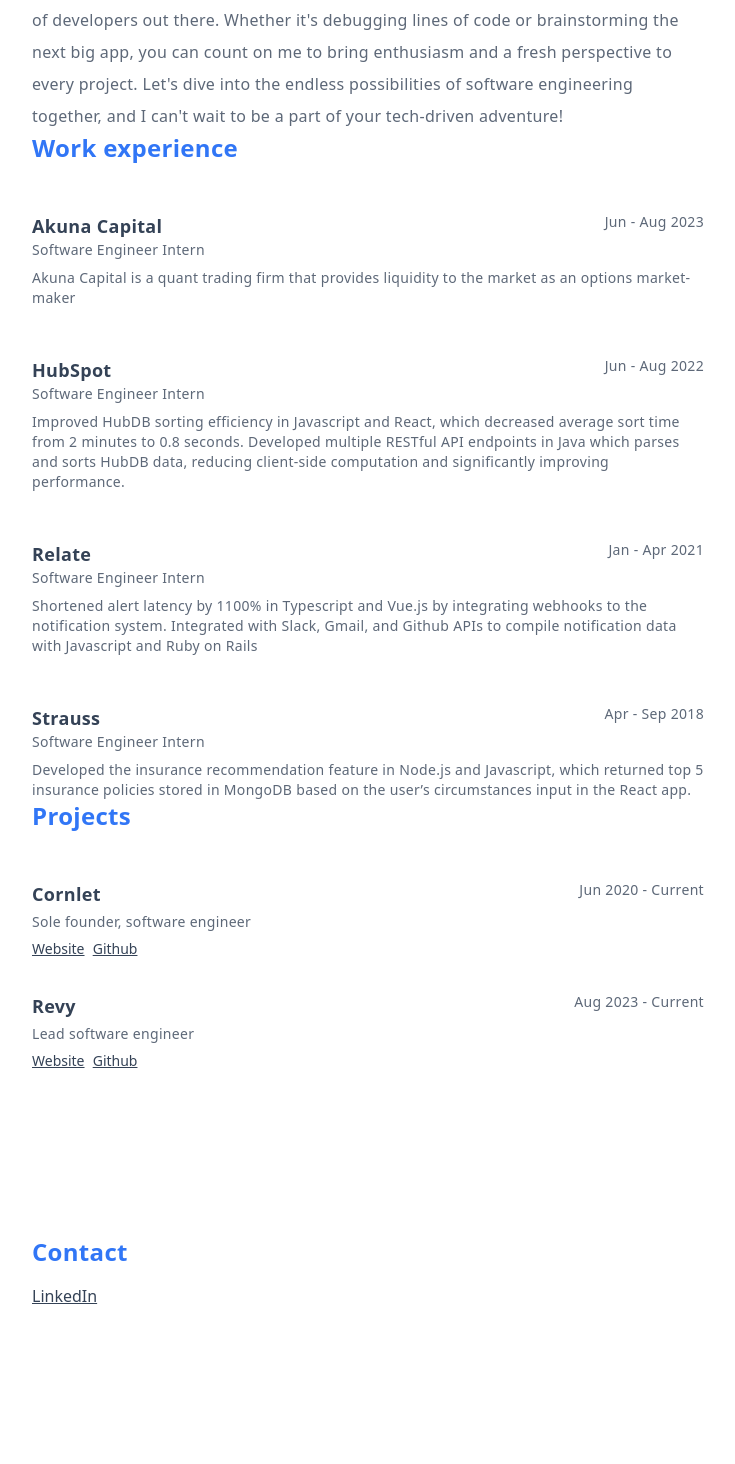
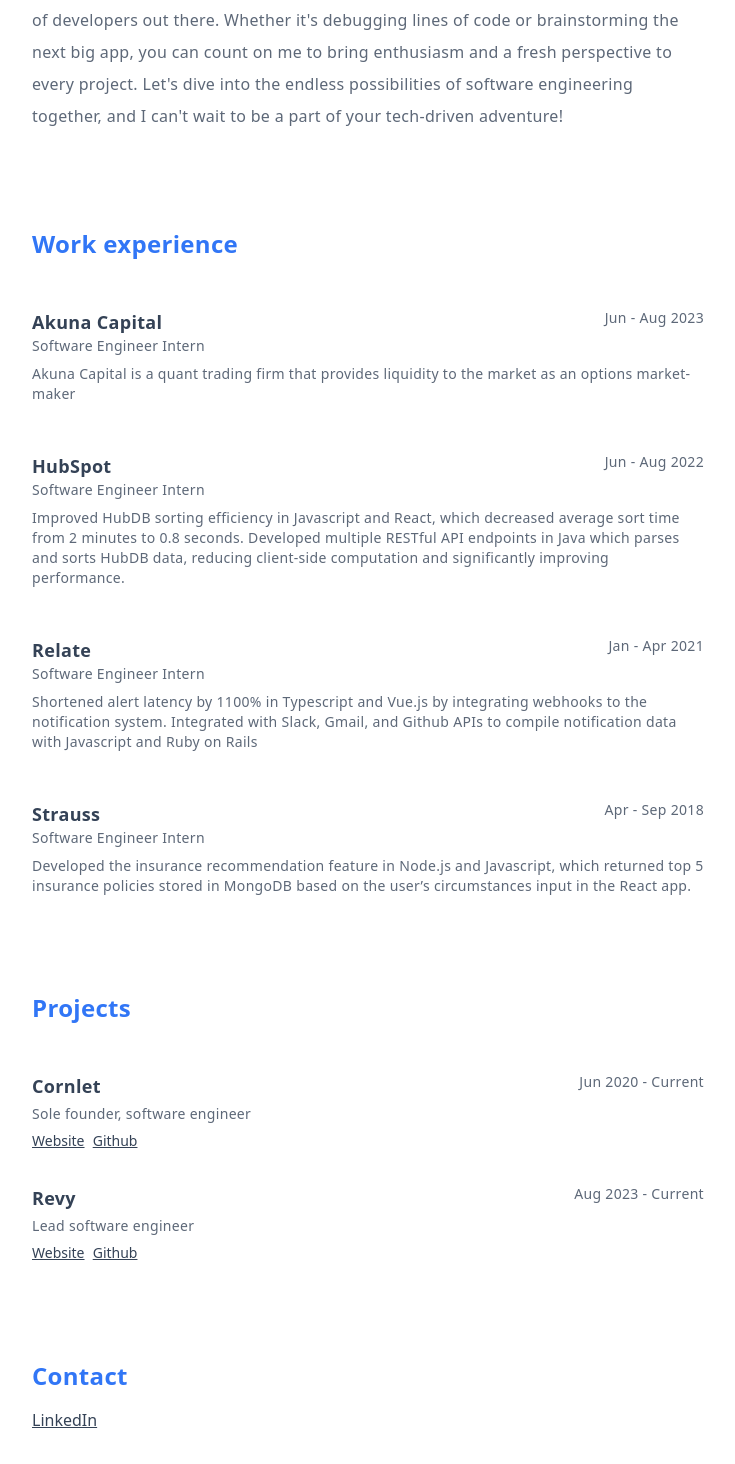
Before and after one commit to jay-joo-code/personal-website, a SvelteKit app: page / in a window 1280 px wide. Shown: the part 852-2316 px from the top of the page, without its empty margins (276-1011 px from the left). Built offline with nearby package versions, Linux system fonts and the light colour scheme.

Commit message:
add nav ids, improve layout

```diff
--- a/src/routes/+page.svelte
+++ b/src/routes/+page.svelte
@@ -44,7 +44,7 @@
 	</div>
 
 	<!-- work experience -->
-	<div class="flex min-h-[50vh] items-center">
+	<div class="mt-24 flex items-center" id="experience">
 		<div class="w-full">
 			<h2 class="text-2xl font-extrabold text-primary">Work experience</h2>
 			<div class="mt-12 w-full space-y-12">
@@ -101,7 +101,7 @@
 	</div>
 
 	<!-- projects -->
-	<div class="flex min-h-[30vh] items-center">
+	<div class="mt-24 flex items-center" id="projects">
 		<div class="w-full">
 			<h2 class="text-2xl font-extrabold text-primary">Projects</h2>
 			<div class="mt-12 w-full space-y-8">
@@ -152,7 +152,7 @@
 	</div>
 
 	<!-- contact -->
-	<div class="flex min-h-[50vh] items-center">
+	<div class="mt-24 mb-48 flex items-center" id="contact">
 		<div class="w-full">
 			<h2 class="text-2xl font-extrabold text-primary">Contact</h2>
 			<div class="mt-4">
```
